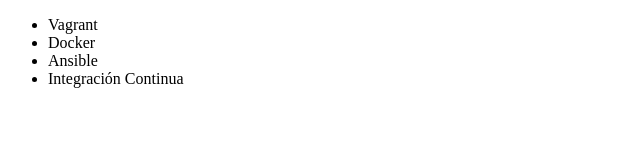
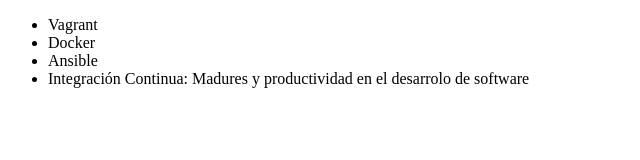
Before and after one commit to lindasanchezz52/AluraPruebas, a plain HTML site: page index.html in a window 1280 px wide. Shown: the whole page, without its empty margins (0-640 px from the left). Drawn offline with Linux system fonts and the light colour scheme.

Commit message:
Renombrando Integración Continua: Madures y productividad en el desarrolo de software

```diff
--- a/index.html
+++ b/index.html
@@ -9,7 +9,7 @@
          <li> Vagrant </li>
          <li> Docker </li>
          <li> Ansible </li>
-         <li> Integración Continua </li>
+         <li> Integración Continua: Madures y productividad en el desarrolo de software </li>
      </ul>
 </body>
 </html>
```
